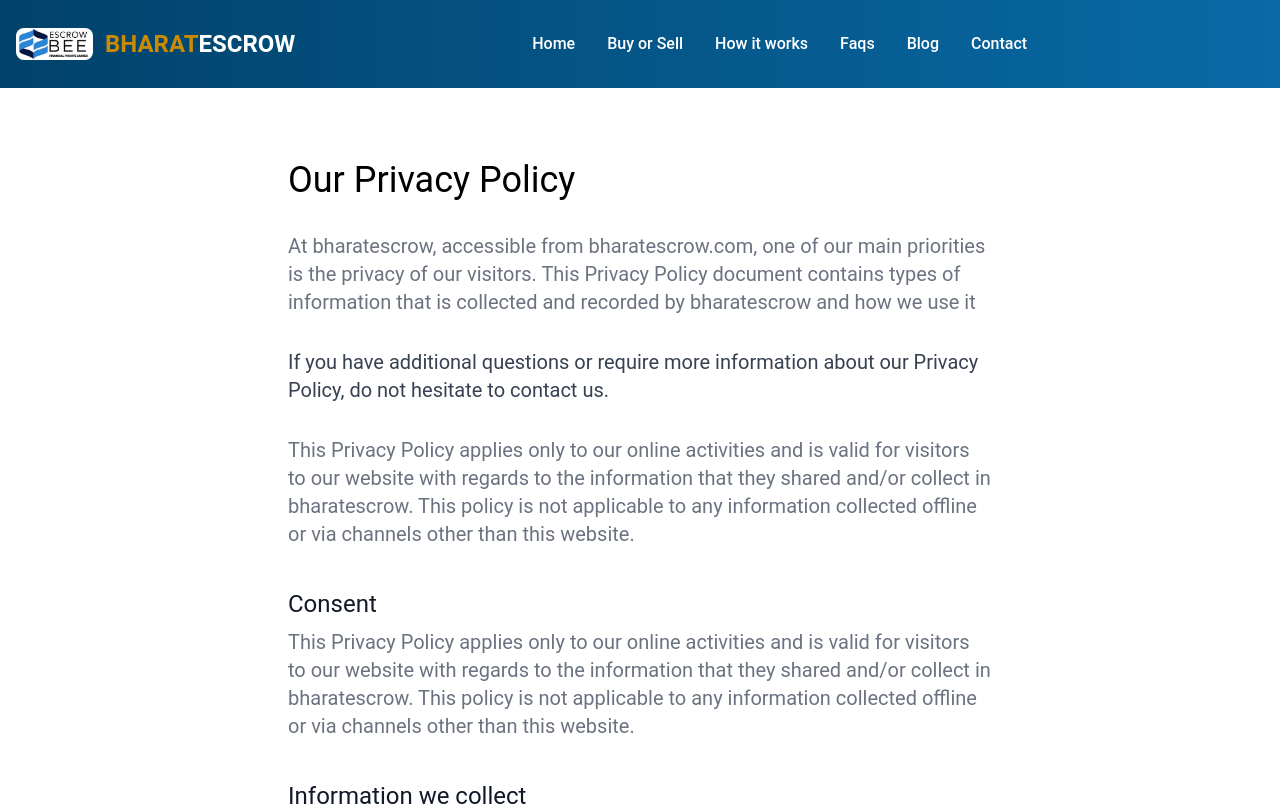
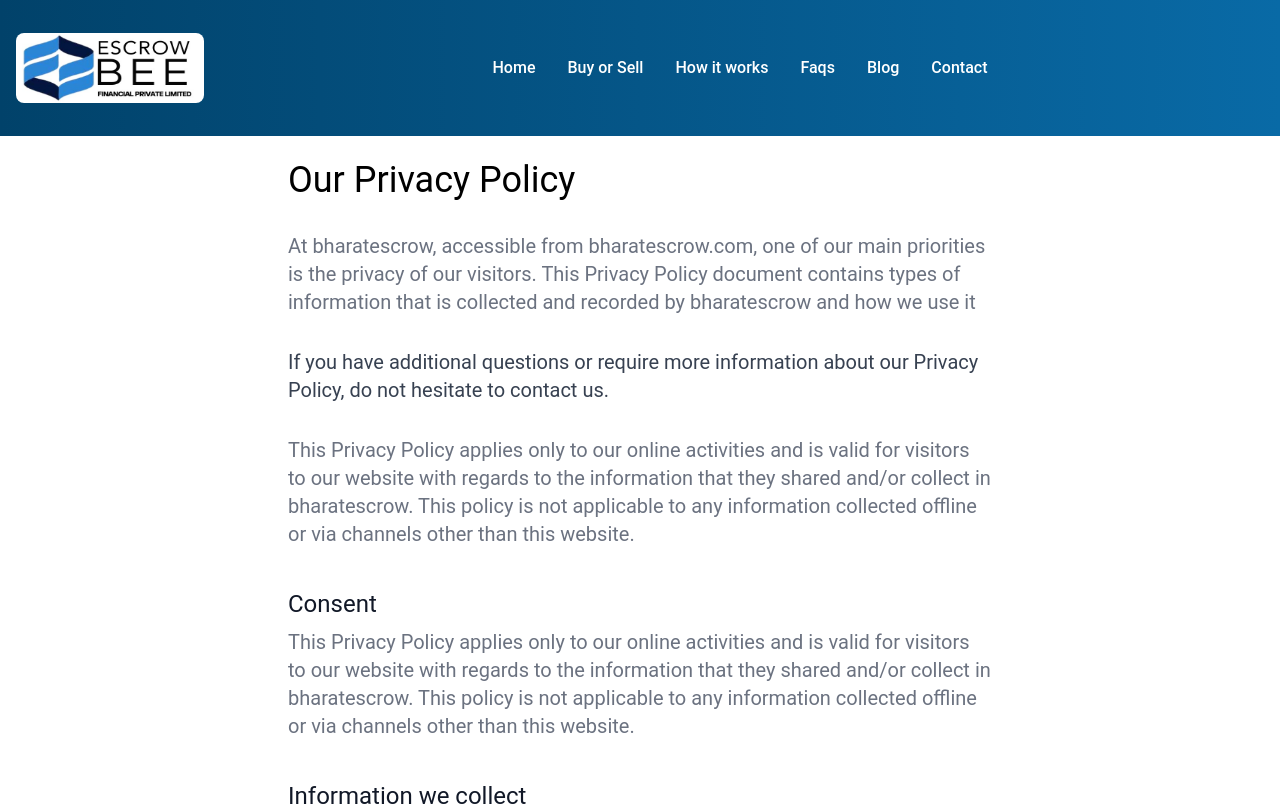
Before and after one commit to amankumar2k15/BharatEscrow, a React (Create React App) app: page /privacy in a window 1280 px wide. Shown: the top 806 px of the page. Built offline with nearby package versions, Linux system fonts and the light colour scheme.

Commit message:
changes in footer

```diff
--- a/src/components/Footer.js
+++ b/src/components/Footer.js
@@ -43,7 +43,7 @@ const Footer = () => {
                     <img
                         src={BeImg}
                         className="w-[300px] mr-3 rounded-lg"
-                        alt="Flowbite Logo"
+                        alt=" Logo"
                     />
                 </div>
 
--- a/src/components/GetInTouch.js
+++ b/src/components/GetInTouch.js
@@ -5,7 +5,7 @@ const GetInTouch = () => {
         <>
             <div className='bg-gray-100 container mb-10 mx-auto py-5 flex  flex-col justify-center items-center'>
 
-                <h1 className=' hoverEffect text-3xl sm:text-4xl md:text-5xl w-96 mb-10 text-center font-bold'>
+                <h1 className=' hoverEffect text-3xl sm:text-4xl md:text-5xl  mb-10 text-center font-bold'>
                     Get in Touch
                 </h1>
 
--- a/src/components/Navbar.js
+++ b/src/components/Navbar.js
@@ -57,15 +57,12 @@ const Navbar = () => {
         <section className='navbar '>
             <nav className=" fixed top-0  left-0 right-0  border-gray-200 dark:bg-white-900 border-none py-3 z-50 bg-gradient-to-r from-[#01426a] to-[#096aa6]">
                 <div className="container justify-between flex flex-wrap items-center sm:justify-between mx-auto p-4">
-                    <div className="flex items-center">
+                    <div className="flex items-center w-[200px] h-[80px]">
                         <img
                             src={BeIMg}
-                            className="h-8 mr-3 bg-yellow-600 rounded-lg"
-                            alt="Flowbite Logo"
+                            className="w-[300px] h-[70px] mr-3 bg-yellow-600 rounded-lg"
+                            alt="Logo"
                         />
-                        <Link to="/home" className="self-center text-2xl font-semibold flex-wrap text-yellow-600 font-roboto ">
-                            BHARAT<span className='text-white'>ESCROW</span>
-                        </Link>
                     </div>
 
                     {/* -----End Text ----- */}
--- a/src/pages/Home.js
+++ b/src/pages/Home.js
@@ -21,10 +21,10 @@ const Home = () => {
                 <div className='flex justify-center content-start flex-col gap-1 '>
                     <div className='flex gap-0 flex-col leading-tight'>
 
-                        <div className='  text-[43px] sm:text-6xl md:text-7xl font-bold text-white '>
+                        <div className='text-[43px] sm:text-6xl md:text-7xl font-bold text-white '>
                             Welcome to
                         </div>
-                        <div className=' text-[43px] sm:text-6xl md:text-7xl text-yellow-600 font-bold'>
+                        <div className='text-[43px] sm:text-6xl md:text-7xl text-yellow-600 font-bold'>
                             Bharat<span className='text-white'>Escrow</span>
                         </div>
                     </div>
```
